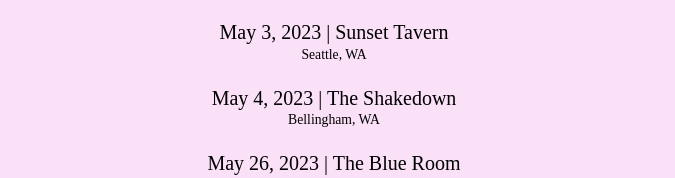
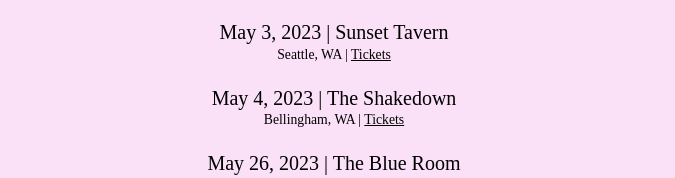
Before and after one commit to ZachGrande/hockey-teeth, a React (Create React App) app in the folder ui/hockey-teeth/: page /home in a window 1280 px wide. Shown: the part 523-701 px from the top of the page, without its empty margins (306-981 px from the left). Built offline with nearby package versions, Linux system fonts and the light colour scheme; a web font is replaced by a local one.

Commit message:
Added tickets to some upcoming shows

```diff
--- a/ui/hockey-teeth/src/data/Shows.js
+++ b/ui/hockey-teeth/src/data/Shows.js
@@ -3,15 +3,15 @@
     date: "May 3, 2023",
     venue: "Sunset Tavern",
     location: "Seattle, WA",
-    link: "",
-    linkIncluded: false
+    link: "https://www.ticketweb.com/event/american-flats-model-shop-hockey-sunset-tavern-tickets/13119055?pl=sunset",
+    linkIncluded: true
   },
   {
     date: "May 4, 2023",
     venue: "The Shakedown",
     location: "Bellingham, WA",
-    link: "",
-    linkIncluded: false
+    link: "https://shakedownbellingham.com/#/events?event_id=73757",
+    linkIncluded: true
   },
   {
     date: "May 26, 2023",
```
